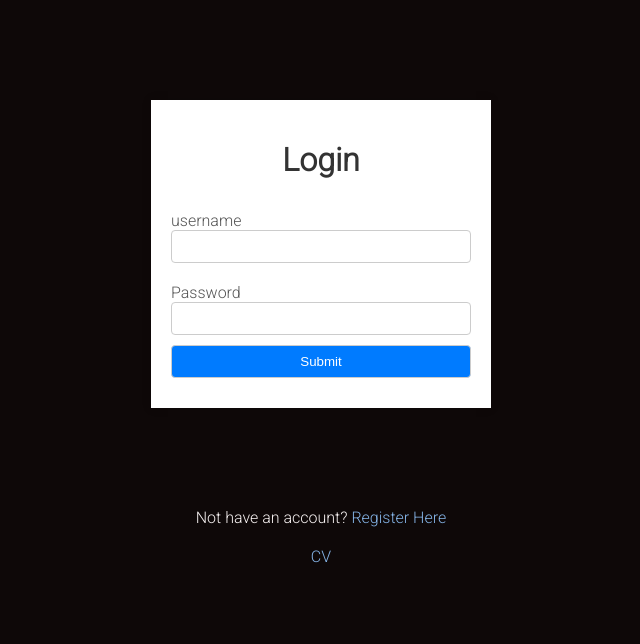
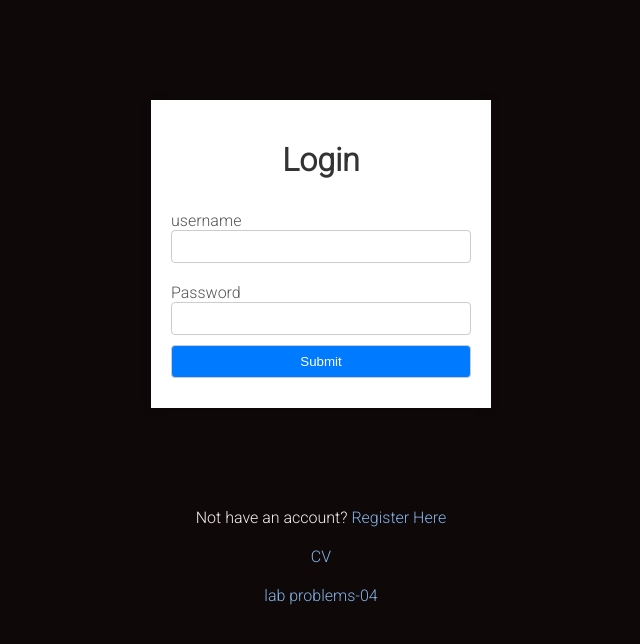
Before and after one commit to BalaramuduM/balaramudu, a plain HTML site: page index.html in a window 1280 px wide. Shown: the whole page, without its empty margins (319-959 px from the left). Drawn offline with Linux system fonts and the light colour scheme.

Commit message:
index.html

```diff
--- a/index.html
+++ b/index.html
@@ -23,5 +23,7 @@
         Not have an account? <a href="register.html">Register Here</a>
       </p>
       <p class="para-2"> <a href="cv.html"> CV</a></p>
+      <p class="para-2"> <a href="questions page.html"> lab problems-04</a></p>
+
     </body>
   </html></span>
```
